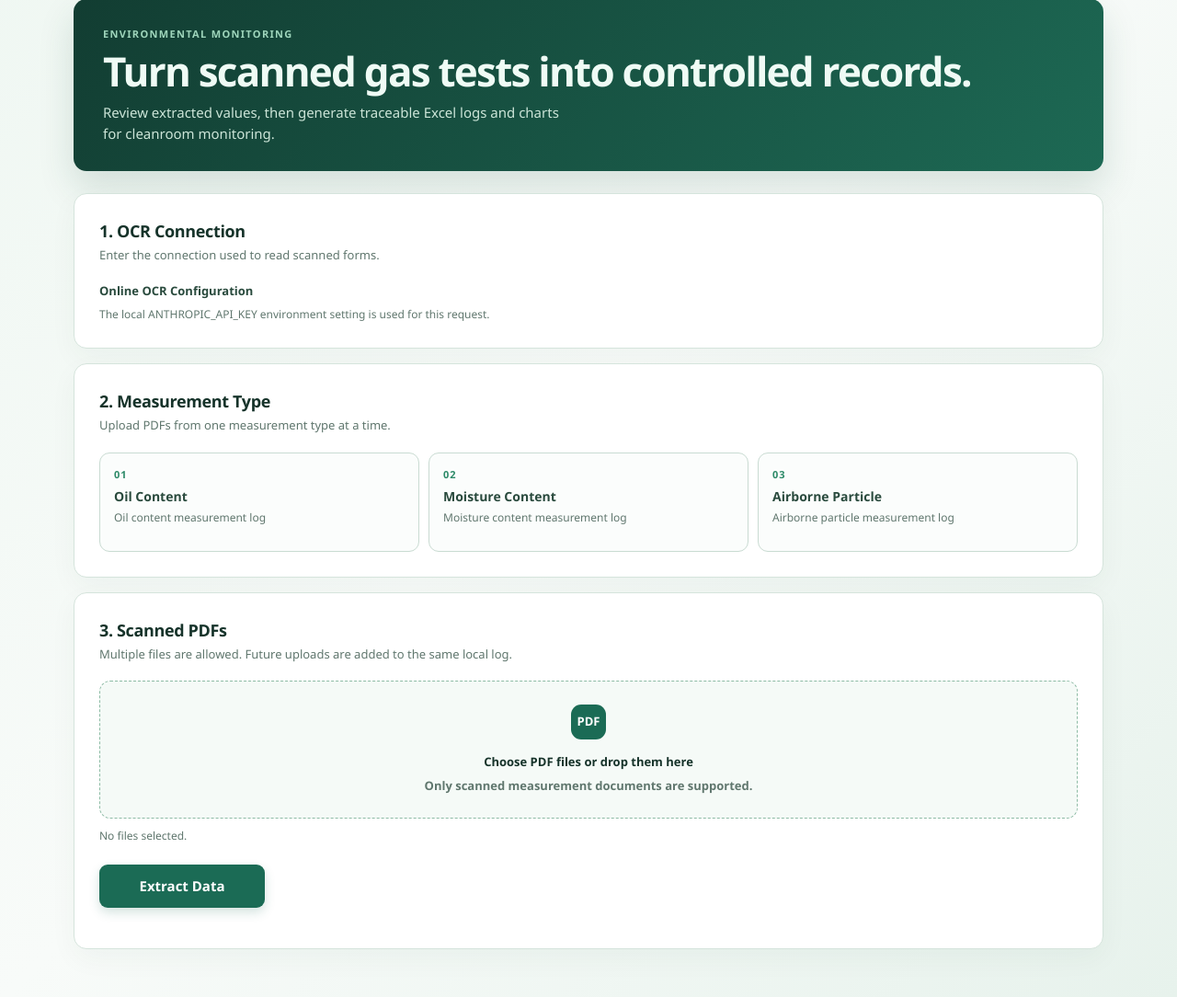
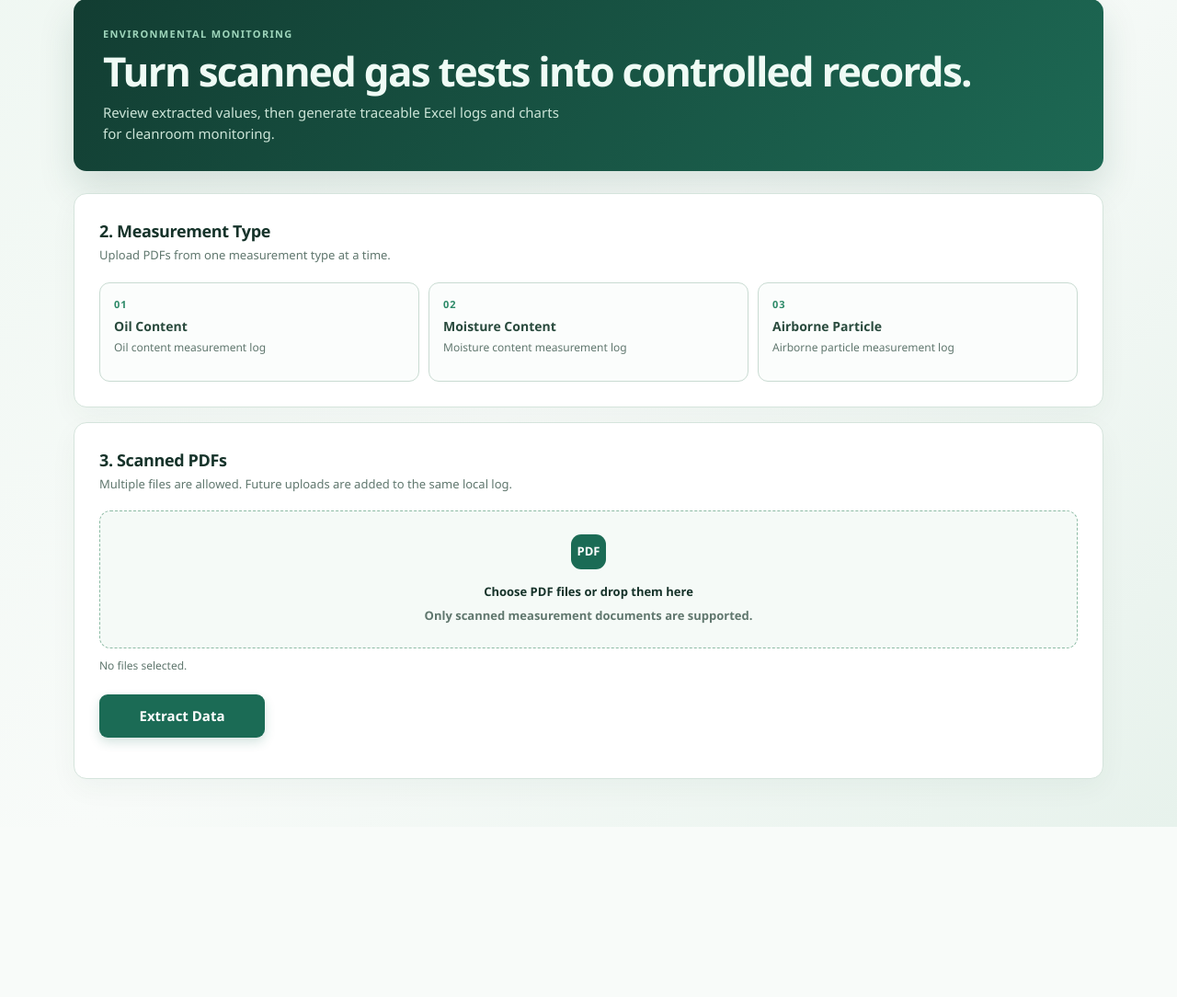
Before and after one commit to irfanqs/gmp-gas-test-automation, a Flask app: page /online in a window 1280 px wide. Shown: the part 88-1172 px from the top of the page at 92% size. After the commit the page ends 987 px from the top, so only its background shows below. Run offline with Flask 3, Linux system fonts and the light colour scheme.

Commit message:
ui: hide online OCR connection panel

```diff
--- a/templates/index.html
+++ b/templates/index.html
@@ -48,14 +48,12 @@
       <div>
         <form id="upload-form">
           <input type="hidden" name="ocr_mode" value="{{ ocr_mode }}">
+          {% if ocr_mode != 'online' %}
           <section class="panel">
             <div class="panel-header"><div><h2 data-i18n="connectionTitle">1. OCR Connection</h2><p data-i18n="connectionCopy">Enter the connection used to read scanned forms.</p></div></div>
-            {% if ocr_mode == 'online' %}
-            <div class="field"><label data-i18n="apiLabel">Online OCR Configuration</label><p class="helper" data-i18n="apiHelp">The local ANTHROPIC_API_KEY environment setting is used for this request.</p></div>
-            {% else %}
             <div class="field"><label for="endpoint" data-i18n="endpointLabel">DeepSeek-OCR Endpoint</label><input id="endpoint" name="endpoint" type="url" placeholder="https://xxxx.ngrok-free.app" required><p class="helper" data-i18n="endpointHelp">Paste the active Kaggle/ngrok endpoint URL.</p></div>
-            {% endif %}
           </section>
+          {% endif %}
 
           <section class="panel">
             <div class="panel-header"><div><h2 data-i18n="testTitle">2. Measurement Type</h2><p data-i18n="testCopy">Upload PDFs from one measurement type at a time.</p></div></div>
```
